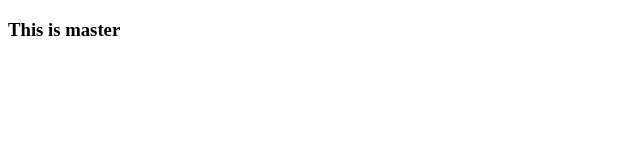
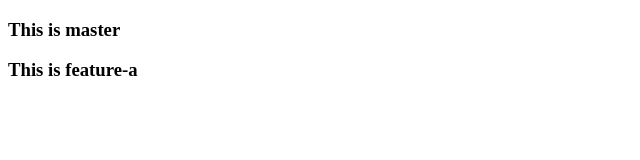
Before and after one commit to luthfianesa/gitResolveConflict, a plain HTML site: page index.html in a window 1280 px wide. Shown: the whole page, without its empty margins (0-640 px from the left). Drawn offline with Linux system fonts and the light colour scheme.

Commit message:
Add feature-a

```diff
--- a/index.html
+++ b/index.html
@@ -8,6 +8,6 @@
 </head>
 <body>
   <h3>This is master</h3>
-
+  <h3>This is feature-a</h3>
 </body>
 </html>
```
